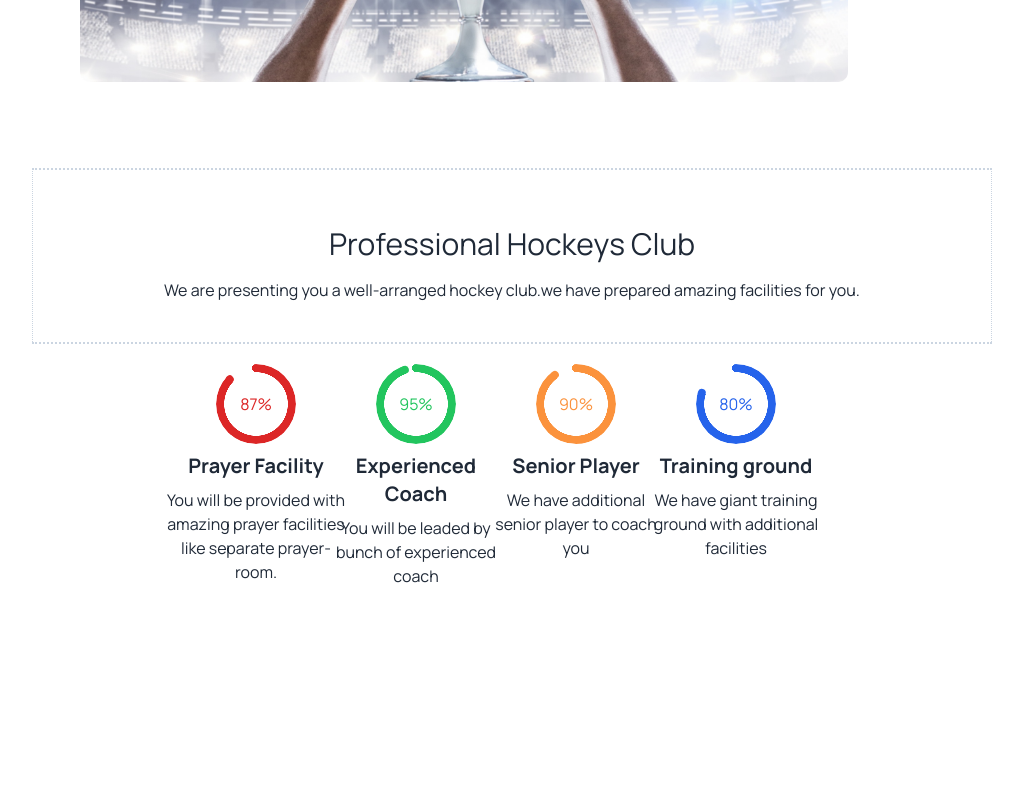
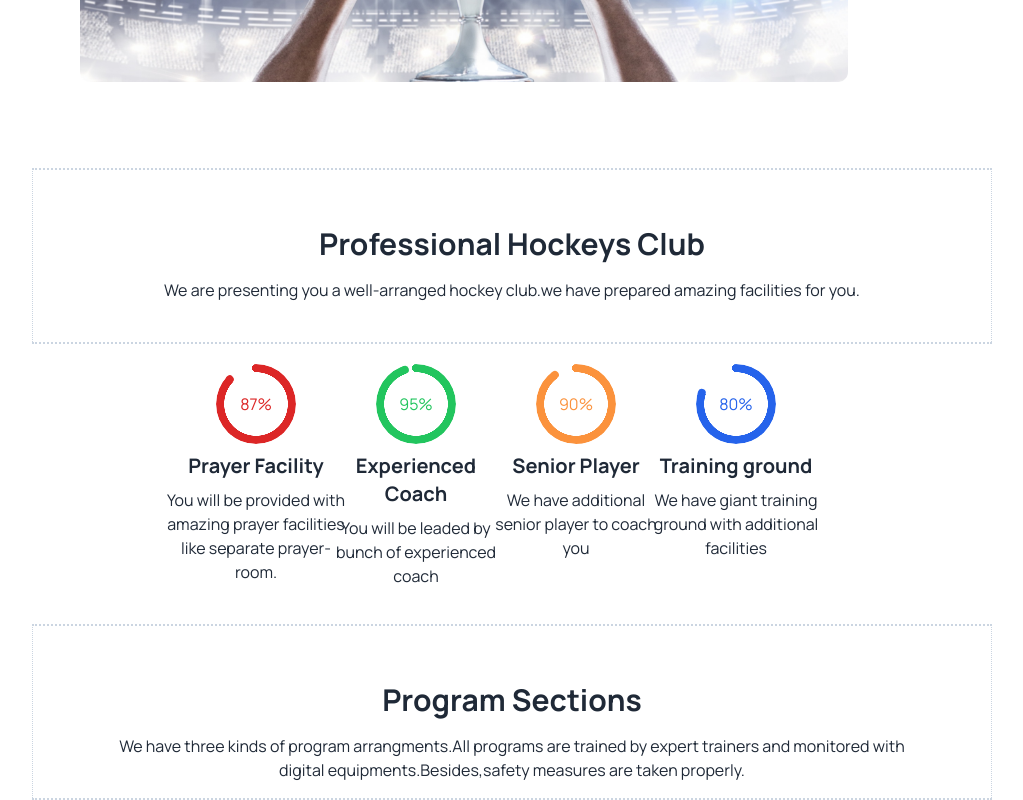
Before and after one commit to 73473/assignment-3, a plain HTML site: page index.html in a window 1280 px wide. Shown: the part 328-1128 px from the top of the page, without its empty margins (176-1199 px from the left). Before the commit the page ends 916 px from the top, so only its background shows below. Drawn offline with nearby package versions, Linux system fonts and the light colour scheme.

Commit message:
program done

```diff
--- a/index.html
+++ b/index.html
@@ -103,7 +103,7 @@
     <main class="">
       <!-- PROFESSIONAL HOCKEY SECTION  -->
       <div class="border-y-2 border-slate-300 border border-dotted w-3/4 text-center ml-14 lg:ml-52 lg:h-44 lg:p-14 ">
-        <h3 class="text-3xl text-bold mb-4">Professional Hockeys Club</h3>
+        <h3 class="text-3xl font-bold mb-4">Professional Hockeys Club</h3>
           <p>We are presenting you a well-arranged hockey club.we have prepared amazing facilities for you. </p>
       </div>
 
@@ -147,6 +147,11 @@
      </div>
 
      </div>
+     <!-- PROGRAM SECTION -->
+     <div class="border-y-2 border-slate-300 border border-dotted w-3/4 text-center ml-14 lg:ml-52 lg:h-44 lg:p-14 mt-14">
+      <h3 class="text-3xl font-bold mb-4">Program Sections</h3>
+        <p>We have three kinds of program arrangments.All programs are trained by expert trainers and monitored with <br> digital equipments.Besides,safety measures are taken properly.</p>
+    </div>
 
     </main>
     <footer>
```
